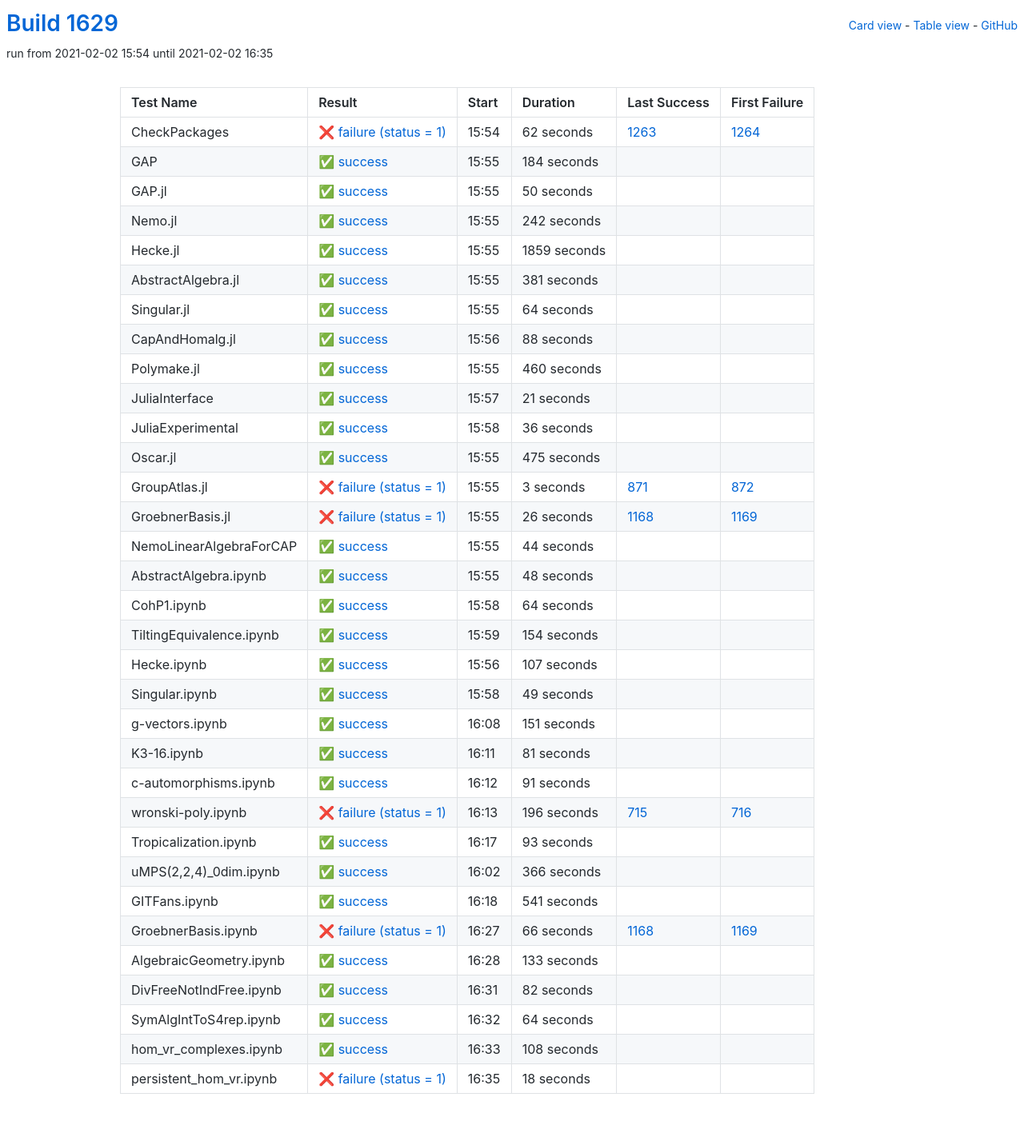
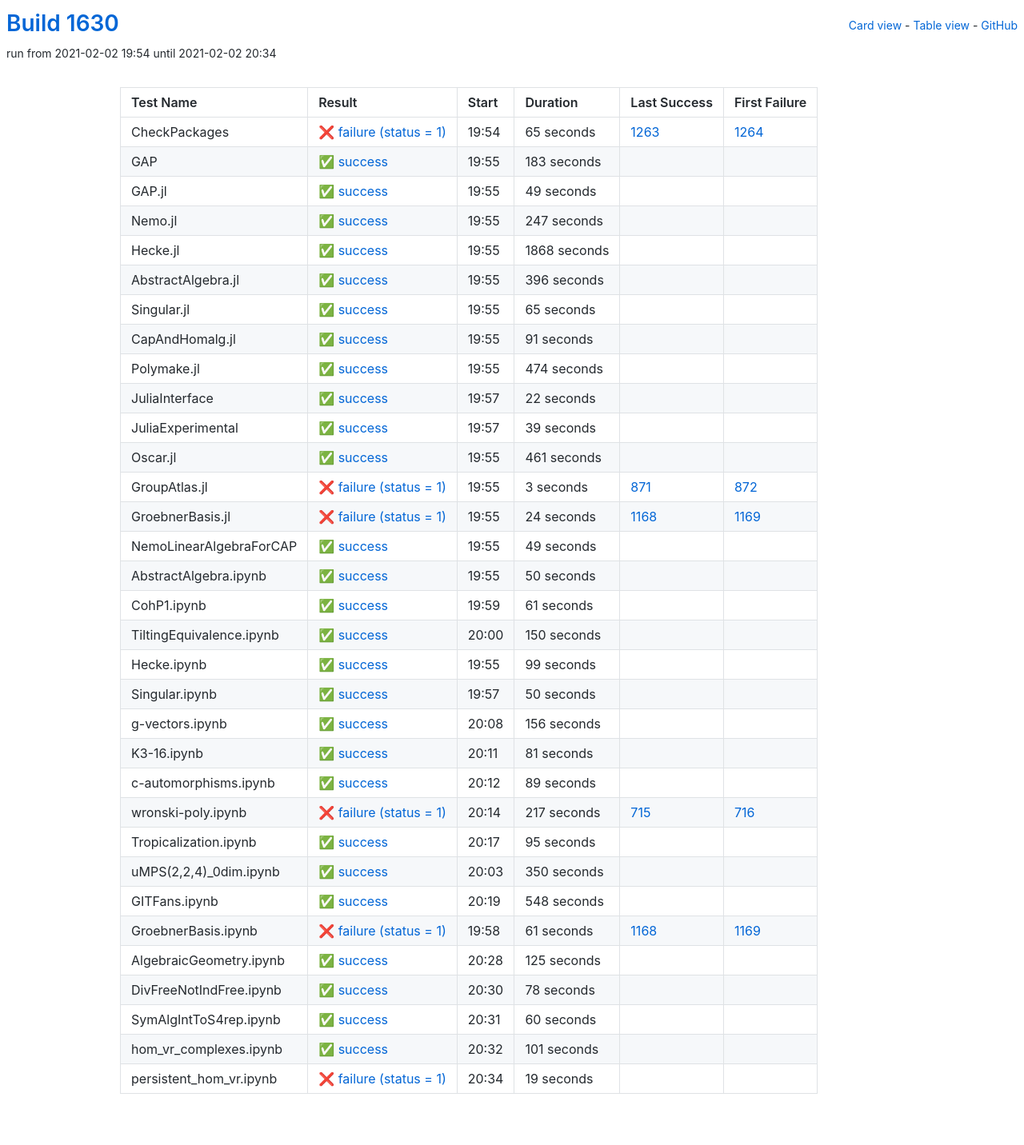
Before and after one commit to oscar-system/oscar-ci-status-stable, a Jekyll site: the page built from table.html, in a window 1280 px wide. Shown: the whole page at 80% size. Built offline with Jekyll 4.4.1, drawn with Linux system fonts in a browser that asks for light colours.

Commit message:
Build #1630

```diff
--- a/_data/ci.yml
+++ b/_data/ci.yml
@@ -1,6 +1,6 @@
 ---
-build: 1629
-build_url: https://oscarci.mathematik.uni-kl.de/job/oscar-stable/1629/
+build: 1630
+build_url: https://oscarci.mathematik.uni-kl.de/job/oscar-stable/1630/
 job: oscar-stable
 organization: oscar-system
 repo: oscar-ci-status-stable
@@ -8,152 +8,152 @@ repourl: https://github.com/oscar-system/oscar-ci-status-stable
 tests:
 - name: CheckPackages
   id: checkpackages
-  log: https://oscarci.mathematik.uni-kl.de/job/oscar-stable/1629/artifact/logs/build-1629/CheckPackages.log
-  start: 2021-02-02 15:54
+  log: https://oscarci.mathematik.uni-kl.de/job/oscar-stable/1630/artifact/logs/build-1630/CheckPackages.log
+  start: 2021-02-02 19:54
   success: false
   exitcode: 1
   status: failure
-  duration: 62
+  duration: 65
   last_success: 1263
   last_success_url: https://oscarci.mathematik.uni-kl.de/job/oscar-stable/1263/
   first_failure: 1264
   first_failure_url: https://oscarci.mathematik.uni-kl.de/job/oscar-stable/1264/
 - name: GAP
   id: gap
-  log: https://oscarci.mathematik.uni-kl.de/job/oscar-stable/1629/artifact/logs/build-1629/GAP.log
-  start: 2021-02-02 15:55
+  log: https://oscarci.mathematik.uni-kl.de/job/oscar-stable/1630/artifact/logs/build-1630/GAP.log
+  start: 2021-02-02 19:55
   success: true
   exitcode: 0
   status: success
-  duration: 184
+  duration: 183
   last_success: false
   last_success_url:
   first_failure: false
   first_failure_url:
 - name: GAP.jl
   id: gap-jl
-  log: https://oscarci.mathematik.uni-kl.de/job/oscar-stable/1629/artifact/logs/build-1629/GAP.jl.log
-  start: 2021-02-02 15:55
+  log: https://oscarci.mathematik.uni-kl.de/job/oscar-stable/1630/artifact/logs/build-1630/GAP.jl.log
+  start: 2021-02-02 19:55
   success: true
   exitcode: 0
   status: success
-  duration: 50
+  duration: 49
   last_success: false
   last_success_url:
   first_failure: false
   first_failure_url:
 - name: Nemo.jl
   id: nemo-jl
-  log: https://oscarci.mathematik.uni-kl.de/job/oscar-stable/1629/artifact/logs/build-1629/Nemo.jl.log
-  start: 2021-02-02 15:55
+  log: https://oscarci.mathematik.uni-kl.de/job/oscar-stable/1630/artifact/logs/build-1630/Nemo.jl.log
+  start: 2021-02-02 19:55
   success: true
   exitcode: 0
   status: success
-  duration: 242
+  duration: 247
   last_success: false
   last_success_url:
   first_failure: false
   first_failure_url:
 - name: Hecke.jl
   id: hecke-jl
-  log: https://oscarci.mathematik.uni-kl.de/job/oscar-stable/1629/artifact/logs/build-1629/Hecke.jl.log
-  start: 2021-02-02 15:55
+  log: https://oscarci.mathematik.uni-kl.de/job/oscar-stable/1630/artifact/logs/build-1630/Hecke.jl.log
+  start: 2021-02-02 19:55
   success: true
   exitcode: 0
   status: success
-  duration: 1859
+  duration: 1868
   last_success: false
   last_success_url:
   first_failure: false
   first_failure_url:
 - name: AbstractAlgebra.jl
   id: abstractalgebra-jl
-  log: https://oscarci.mathematik.uni-kl.de/job/oscar-stable/1629/artifact/logs/build-1629/AbstractAlgebra.jl.log
-  start: 2021-02-02 15:55
+  log: https://oscarci.mathematik.uni-kl.de/job/oscar-stable/1630/artifact/logs/build-1630/AbstractAlgebra.jl.log
+  start: 2021-02-02 19:55
   success: true
   exitcode: 0
   status: success
-  duration: 381
+  duration: 396
   last_success: false
   last_success_url:
   first_failure: false
   first_failure_url:
 - name: Singular.jl
   id: singular-jl
-  log: https://oscarci.mathematik.uni-kl.de/job/oscar-stable/1629/artifact/logs/build-1629/Singular.jl.log
-  start: 2021-02-02 15:55
+  log: https://oscarci.mathematik.uni-kl.de/job/oscar-stable/1630/artifact/logs/build-1630/Singular.jl.log
+  start: 2021-02-02 19:55
   success: true
   exitcode: 0
   status: success
-  duration: 64
+  duration: 65
   last_success: false
   last_success_url:
   first_failure: false
   first_failure_url:
 - name: CapAndHomalg.jl
   id: capandhomalg-jl
-  log: https://oscarci.mathematik.uni-kl.de/job/oscar-stable/1629/artifact/logs/build-1629/CapAndHomalg.jl.log
-  start: 2021-02-02 15:56
+  log: https://oscarci.mathematik.uni-kl.de/job/oscar-stable/1630/artifact/logs/build-1630/CapAndHomalg.jl.log
+  start: 2021-02-02 19:55
   success: true
   exitcode: 0
   status: success
-  duration: 88
+  duration: 91
   last_success: false
   last_success_url:
   first_failure: false
   first_failure_url:
 - name: Polymake.jl
   id: polymake-jl
-  log: https://oscarci.mathematik.uni-kl.de/job/oscar-stable/1629/artifact/logs/build-1629/Polymake.jl.log
-  start: 2021-02-02 15:55
+  log: https://oscarci.mathematik.uni-kl.de/job/oscar-stable/1630/artifact/logs/build-1630/Polymake.jl.log
+  start: 2021-02-02 19:55
   success: true
   exitcode: 0
   status: success
-  duration: 460
+  duration: 474
   last_success: false
   last_success_url:
   first_failure: false
   first_failure_url:
 - name: JuliaInterface
   id: juliainterface
-  log: https://oscarci.mathematik.uni-kl.de/job/oscar-stable/1629/artifact/logs/build-1629/JuliaInterface.log
-  start: 2021-02-02 15:57
+  log: https://oscarci.mathematik.uni-kl.de/job/oscar-stable/1630/artifact/logs/build-1630/JuliaInterface.log
+  start: 2021-02-02 19:57
   success: true
   exitcode: 0
   status: success
-  duration: 21
+  duration: 22
   last_success: false
   last_success_url:
   first_failure: false
   first_failure_url:
 - name: JuliaExperimental
   id: juliaexperimental
-  log: https://oscarci.mathematik.uni-kl.de/job/oscar-stable/1629/artifact/logs/build-1629/JuliaExperimental.log
-  start: 2021-02-02 15:58
+  log: https://oscarci.mathematik.uni-kl.de/job/oscar-stable/1630/artifact/logs/build-1630/JuliaExperimental.log
+  start: 2021-02-02 19:57
   success: true
   exitcode: 0
   status: success
-  duration: 36
+  duration: 39
   last_success: false
   last_success_url:
   first_failure: false
   first_failure_url:
 - name: Oscar.jl
   id: oscar-jl
-  log: https://oscarci.mathematik.uni-kl.de/job/oscar-stable/1629/artifact/logs/build-1629/Oscar.jl.log
-  start: 2021-02-02 15:55
+  log: https://oscarci.mathematik.uni-kl.de/job/oscar-stable/1630/artifact/logs/build-1630/Oscar.jl.log
+  start: 2021-02-02 19:55
   success: true
   exitcode: 0
   status: success
-  duration: 475
+  duration: 461
   last_success: false
   last_success_url:
   first_failure: false
   first_failure_url:
 - name: GroupAtlas.jl
   id: groupatlas-jl
-  log: https://oscarci.mathematik.uni-kl.de/job/oscar-stable/1629/artifact/logs/build-1629/GroupAtlas.jl.log
-  start: 2021-02-02 15:55
+  log: https://oscarci.mathematik.uni-kl.de/job/oscar-stable/1630/artifact/logs/build-1630/GroupAtlas.jl.log
+  start: 2021-02-02 19:55
   success: false
   exitcode: 1
   status: failure
@@ -164,80 +164,20 @@ tests:
   first_failure_url: https://oscarci.mathematik.uni-kl.de/job/oscar-stable/872/
 - name: GroebnerBasis.jl
   id: groebnerbasis-jl
-  log: https://oscarci.mathematik.uni-kl.de/job/oscar-stable/1629/artifact/logs/build-1629/GroebnerBasis.jl.log
-  start: 2021-02-02 15:55
+  log: https://oscarci.mathematik.uni-kl.de/job/oscar-stable/1630/artifact/logs/build-1630/GroebnerBasis.jl.log
+  start: 2021-02-02 19:55
   success: false
   exitcode: 1
   status: failure
-  duration: 26
+  duration: 24
   last_success: 1168
   last_success_url: https://oscarci.mathematik.uni-kl.de/job/oscar-stable/1168/
   first_failure: 1169
   first_failure_url: https://oscarci.mathematik.uni-kl.de/job/oscar-stable/1169/
 - name: NemoLinearAlgebraForCAP
   id: nemolinearalgebraforcap
-  log: https://oscarci.mathematik.uni-kl.de/job/oscar-stable/1629/artifact/logs/build-1629/NemoLinearAlgebraForCAP.log
-  start: 2021-02-02 15:55
-  success: true
-  exitcode: 0
-  status: success
-  duration: 44
-  last_success: false
-  last_success_url:
-  first_failure: false
-  first_failure_url:
-- name: AbstractAlgebra.ipynb
-  id: abstractalgebra-ipynb
-  log: https://oscarci.mathematik.uni-kl.de/job/oscar-stable/1629/artifact/logs/build-1629/AbstractAlgebra.ipynb.log
-  start: 2021-02-02 15:55
-  success: true
-  exitcode: 0
-  status: success
-  duration: 48
-  last_success: false
-  last_success_url:
-  first_failure: false
-  first_failure_url:
-- name: CohP1.ipynb
-  id: cohp1-ipynb
-  log: https://oscarci.mathematik.uni-kl.de/job/oscar-stable/1629/artifact/logs/build-1629/CohP1.ipynb.log
-  start: 2021-02-02 15:58
-  success: true
-  exitcode: 0
-  status: success
-  duration: 64
-  last_success: false
-  last_success_url:
-  first_failure: false
-  first_failure_url:
-- name: TiltingEquivalence.ipynb
-  id: tiltingequivalence-ipynb
-  log: https://oscarci.mathematik.uni-kl.de/job/oscar-stable/1629/artifact/logs/build-1629/TiltingEquivalence.ipynb.log
-  start: 2021-02-02 15:59
-  success: true
-  exitcode: 0
-  status: success
-  duration: 154
-  last_success: false
-  last_success_url:
-  first_failure: false
-  first_failure_url:
-- name: Hecke.ipynb
-  id: hecke-ipynb
-  log: https://oscarci.mathematik.uni-kl.de/job/oscar-stable/1629/artifact/logs/build-1629/Hecke.ipynb.log
-  start: 2021-02-02 15:56
-  success: true
-  exitcode: 0
-  status: success
-  duration: 107
-  last_success: false
-  last_success_url:
-  first_failure: false
-  first_failure_url:
-- name: Singular.ipynb
-  id: singular-ipynb
-  log: https://oscarci.mathematik.uni-kl.de/job/oscar-stable/1629/artifact/logs/build-1629/Singular.ipynb.log
-  start: 2021-02-02 15:58
+  log: https://oscarci.mathematik.uni-kl.de/job/oscar-stable/1630/artifact/logs/build-1630/NemoLinearAlgebraForCAP.log
+  start: 2021-02-02 19:55
   success: true
   exitcode: 0
   status: success
@@ -246,22 +186,82 @@ tests:
   last_success_url:
   first_failure: false
   first_failure_url:
-- name: g-vectors.ipynb
-  id: g-vectors-ipynb
-  log: https://oscarci.mathematik.uni-kl.de/job/oscar-stable/1629/artifact/logs/build-1629/g-vectors.ipynb.log
-  start: 2021-02-02 16:08
+- name: AbstractAlgebra.ipynb
+  id: abstractalgebra-ipynb
+  log: https://oscarci.mathematik.uni-kl.de/job/oscar-stable/1630/artifact/logs/build-1630/AbstractAlgebra.ipynb.log
+  start: 2021-02-02 19:55
   success: true
   exitcode: 0
   status: success
-  duration: 151
+  duration: 50
+  last_success: false
+  last_success_url:
+  first_failure: false
+  first_failure_url:
+- name: CohP1.ipynb
+  id: cohp1-ipynb
+  log: https://oscarci.mathematik.uni-kl.de/job/oscar-stable/1630/artifact/logs/build-1630/CohP1.ipynb.log
+  start: 2021-02-02 19:59
+  success: true
+  exitcode: 0
+  status: success
+  duration: 61
+  last_success: false
+  last_success_url:
+  first_failure: false
+  first_failure_url:
+- name: TiltingEquivalence.ipynb
+  id: tiltingequivalence-ipynb
+  log: https://oscarci.mathematik.uni-kl.de/job/oscar-stable/1630/artifact/logs/build-1630/TiltingEquivalence.ipynb.log
+  start: 2021-02-02 20:00
+  success: true
+  exitcode: 0
+  status: success
+  duration: 150
+  last_success: false
+  last_success_url:
+  first_failure: false
+  first_failure_url:
+- name: Hecke.ipynb
+  id: hecke-ipynb
+  log: https://oscarci.mathematik.uni-kl.de/job/oscar-stable/1630/artifact/logs/build-1630/Hecke.ipynb.log
+  start: 2021-02-02 19:55
+  success: true
+  exitcode: 0
+  status: success
+  duration: 99
+  last_success: false
+  last_success_url:
+  first_failure: false
+  first_failure_url:
+- name: Singular.ipynb
+  id: singular-ipynb
+  log: https://oscarci.mathematik.uni-kl.de/job/oscar-stable/1630/artifact/logs/build-1630/Singular.ipynb.log
+  start: 2021-02-02 19:57
+  success: true
+  exitcode: 0
+  status: success
+  duration: 50
+  last_success: false
+  last_success_url:
+  first_failure: false
+  first_failure_url:
+- name: g-vectors.ipynb
+  id: g-vectors-ipynb
+  log: https://oscarci.mathematik.uni-kl.de/job/oscar-stable/1630/artifact/logs/build-1630/g-vectors.ipynb.log
+  start: 2021-02-02 20:08
+  success: true
+  exitcode: 0
+  status: success
+  duration: 156
   last_success: false
   last_success_url:
   first_failure: false
   first_failure_url:
 - name: K3-16.ipynb
   id: k3-16-ipynb
-  log: https://oscarci.mathematik.uni-kl.de/job/oscar-stable/1629/artifact/logs/build-1629/K3-16.ipynb.log
-  start: 2021-02-02 16:11
+  log: https://oscarci.mathematik.uni-kl.de/job/oscar-stable/1630/artifact/logs/build-1630/K3-16.ipynb.log
+  start: 2021-02-02 20:11
   success: true
   exitcode: 0
   status: success
@@ -272,132 +272,132 @@ tests:
   first_failure_url:
 - name: c-automorphisms.ipynb
   id: c-automorphisms-ipynb
-  log: https://oscarci.mathematik.uni-kl.de/job/oscar-stable/1629/artifact/logs/build-1629/c-automorphisms.ipynb.log
-  start: 2021-02-02 16:12
+  log: https://oscarci.mathematik.uni-kl.de/job/oscar-stable/1630/artifact/logs/build-1630/c-automorphisms.ipynb.log
+  start: 2021-02-02 20:12
   success: true
   exitcode: 0
   status: success
-  duration: 91
+  duration: 89
   last_success: false
   last_success_url:
   first_failure: false
   first_failure_url:
 - name: wronski-poly.ipynb
   id: wronski-poly-ipynb
-  log: https://oscarci.mathematik.uni-kl.de/job/oscar-stable/1629/artifact/logs/build-1629/wronski-poly.ipynb.log
-  start: 2021-02-02 16:13
+  log: https://oscarci.mathematik.uni-kl.de/job/oscar-stable/1630/artifact/logs/build-1630/wronski-poly.ipynb.log
+  start: 2021-02-02 20:14
   success: false
   exitcode: 1
   status: failure
-  duration: 196
+  duration: 217
   last_success: 715
   last_success_url: https://oscarci.mathematik.uni-kl.de/job/oscar-stable/715/
   first_failure: 716
   first_failure_url: https://oscarci.mathematik.uni-kl.de/job/oscar-stable/716/
 - name: Tropicalization.ipynb
   id: tropicalization-ipynb
-  log: https://oscarci.mathematik.uni-kl.de/job/oscar-stable/1629/artifact/logs/build-1629/Tropicalization.ipynb.log
-  start: 2021-02-02 16:17
+  log: https://oscarci.mathematik.uni-kl.de/job/oscar-stable/1630/artifact/logs/build-1630/Tropicalization.ipynb.log
+  start: 2021-02-02 20:17
   success: true
   exitcode: 0
   status: success
-  duration: 93
+  duration: 95
   last_success: false
   last_success_url:
   first_failure: false
   first_failure_url:
 - name: uMPS(2,2,4)_0dim.ipynb
   id: umps-2-2-4-0dim-ipynb
-  log: https://oscarci.mathematik.uni-kl.de/job/oscar-stable/1629/artifact/logs/build-1629/uMPS-2-2-4-_0dim.ipynb.log
-  start: 2021-02-02 16:02
+  log: https://oscarci.mathematik.uni-kl.de/job/oscar-stable/1630/artifact/logs/build-1630/uMPS-2-2-4-_0dim.ipynb.log
+  start: 2021-02-02 20:03
   success: true
   exitcode: 0
   status: success
-  duration: 366
+  duration: 350
   last_success: false
   last_success_url:
   first_failure: false
   first_failure_url:
 - name: GITFans.ipynb
   id: gitfans-ipynb
-  log: https://oscarci.mathematik.uni-kl.de/job/oscar-stable/1629/artifact/logs/build-1629/GITFans.ipynb.log
-  start: 2021-02-02 16:18
+  log: https://oscarci.mathematik.uni-kl.de/job/oscar-stable/1630/artifact/logs/build-1630/GITFans.ipynb.log
+  start: 2021-02-02 20:19
   success: true
   exitcode: 0
   status: success
-  duration: 541
+  duration: 548
   last_success: false
   last_success_url:
   first_failure: false
   first_failure_url:
 - name: GroebnerBasis.ipynb
   id: groebnerbasis-ipynb
-  log: https://oscarci.mathematik.uni-kl.de/job/oscar-stable/1629/artifact/logs/build-1629/GroebnerBasis.ipynb.log
-  start: 2021-02-02 16:27
+  log: https://oscarci.mathematik.uni-kl.de/job/oscar-stable/1630/artifact/logs/build-1630/GroebnerBasis.ipynb.log
+  start: 2021-02-02 19:58
   success: false
   exitcode: 1
   status: failure
-  duration: 66
+  duration: 61
   last_success: 1168
   last_success_url: https://oscarci.mathematik.uni-kl.de/job/oscar-stable/1168/
   first_failure: 1169
   first_failure_url: https://oscarci.mathematik.uni-kl.de/job/oscar-stable/1169/
 - name: AlgebraicGeometry.ipynb
   id: algebraicgeometry-ipynb
-  log: https://oscarci.mathematik.uni-kl.de/job/oscar-stable/1629/artifact/logs/build-1629/AlgebraicGeometry.ipynb.log
-  start: 2021-02-02 16:28
+  log: https://oscarci.mathematik.uni-kl.de/job/oscar-stable/1630/artifact/logs/build-1630/AlgebraicGeometry.ipynb.log
+  start: 2021-02-02 20:28
   success: true
   exitcode: 0
   status: success
-  duration: 133
+  duration: 125
   last_success: false
   last_success_url:
   first_failure: false
   first_failure_url:
 - name: DivFreeNotIndFree.ipynb
   id: divfreenotindfree-ipynb
-  log: https://oscarci.mathematik.uni-kl.de/job/oscar-stable/1629/artifact/logs/build-1629/DivFreeNotIndFree.ipynb.log
-  start: 2021-02-02 16:31
+  log: https://oscarci.mathematik.uni-kl.de/job/oscar-stable/1630/artifact/logs/build-1630/DivFreeNotIndFree.ipynb.log
+  start: 2021-02-02 20:30
   success: true
   exitcode: 0
   status: success
-  duration: 82
+  duration: 78
   last_success: false
   last_success_url:
   first_failure: false
   first_failure_url:
 - name: SymAlgIntToS4rep.ipynb
   id: symalginttos4rep-ipynb
-  log: https://oscarci.mathematik.uni-kl.de/job/oscar-stable/1629/artifact/logs/build-1629/SymAlgIntToS4rep.ipynb.log
-  start: 2021-02-02 16:32
+  log: https://oscarci.mathematik.uni-kl.de/job/oscar-stable/1630/artifact/logs/build-1630/SymAlgIntToS4rep.ipynb.log
+  start: 2021-02-02 20:31
   success: true
   exitcode: 0
   status: success
-  duration: 64
+  duration: 60
   last_success: false
   last_success_url:
   first_failure: false
   first_failure_url:
 - name: hom_vr_complexes.ipynb
   id: hom-vr-complexes-ipynb
-  log: https://oscarci.mathematik.uni-kl.de/job/oscar-stable/1629/artifact/logs/build-1629/hom_vr_complexes.ipynb.log
-  start: 2021-02-02 16:33
+  log: https://oscarci.mathematik.uni-kl.de/job/oscar-stable/1630/artifact/logs/build-1630/hom_vr_complexes.ipynb.log
+  start: 2021-02-02 20:32
   success: true
   exitcode: 0
   status: success
-  duration: 108
+  duration: 101
   last_success: false
   last_success_url:
   first_failure: false
   first_failure_url:
 - name: persistent_hom_vr.ipynb
   id: persistent-hom-vr-ipynb
-  log: https://oscarci.mathematik.uni-kl.de/job/oscar-stable/1629/artifact/logs/build-1629/persistent_hom_vr.ipynb.log
-  start: 2021-02-02 16:35
+  log: https://oscarci.mathematik.uni-kl.de/job/oscar-stable/1630/artifact/logs/build-1630/persistent_hom_vr.ipynb.log
+  start: 2021-02-02 20:34
   success: false
   exitcode: 1
   status: failure
-  duration: 18
+  duration: 19
   last_success: false
   last_success_url:
   first_failure: false
```
Also changed, not shown: README.md.
